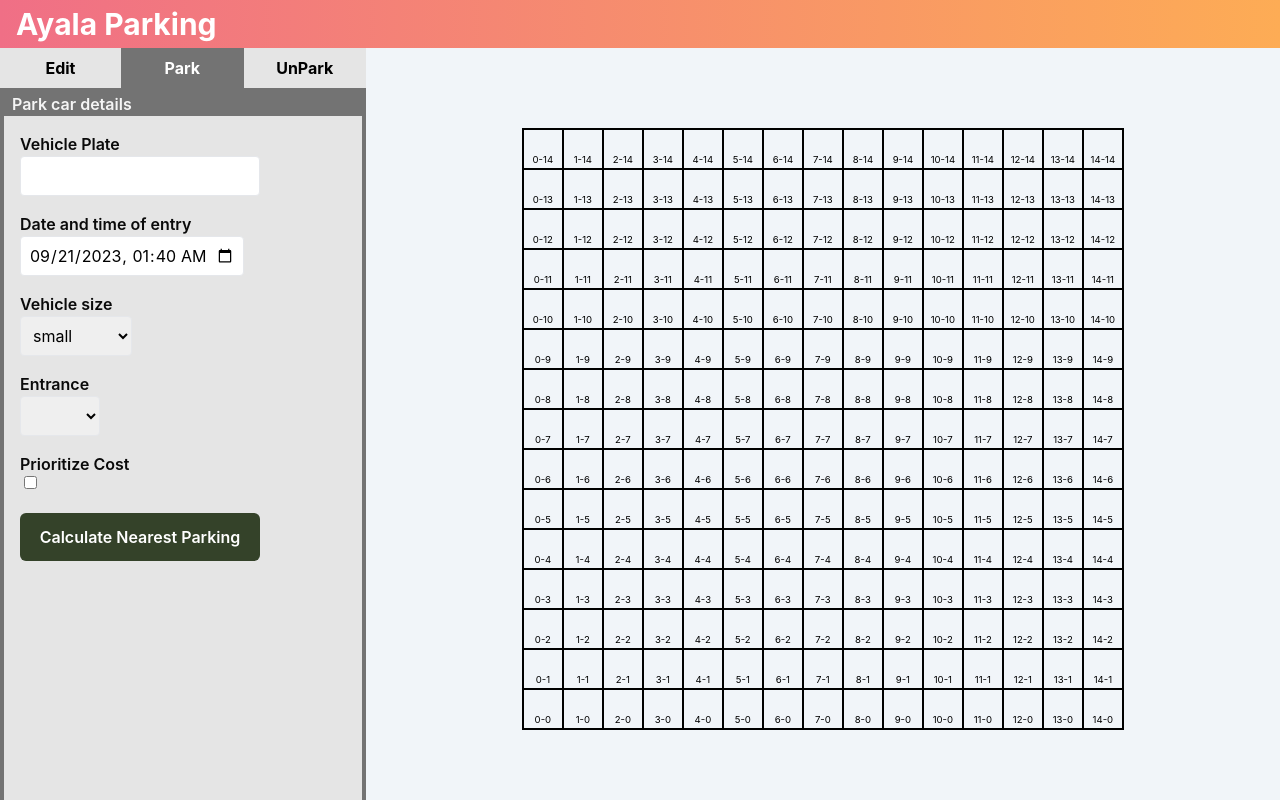
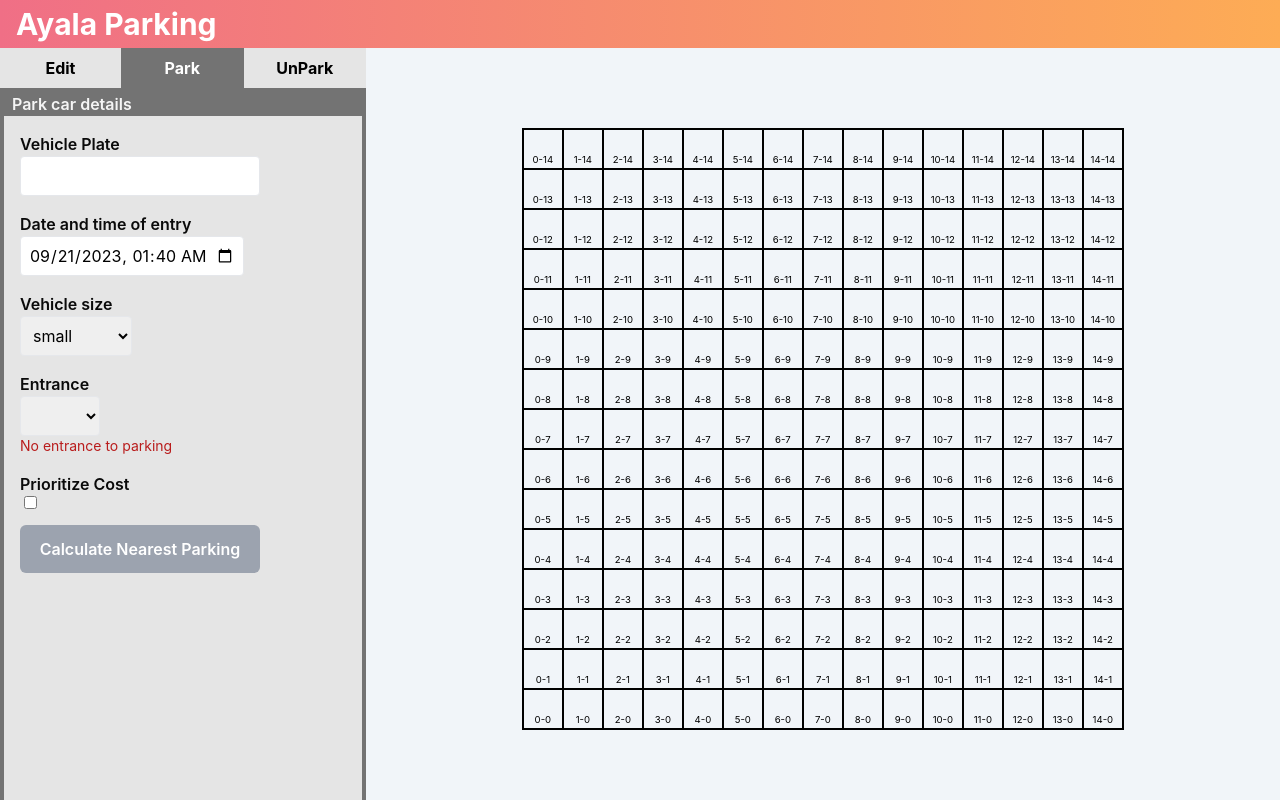
Before and after one commit to Hoshaiah/ayalaparking-frontend, a React (Create React App) app: page / in a window 1280 px wide. Both pictures are taken after a click on the button "Park". Built offline with nearby package versions, Linux system fonts and the light colour scheme.

Commit message:
disabled calculate nearest parking when no entrance is available

```diff
--- a/src/components/SideNav/ParkView.jsx
+++ b/src/components/SideNav/ParkView.jsx
@@ -17,7 +17,9 @@
     const [entranceInput, setEntranceInput] = useState(getEntranceNodes(graph.nodeOccupancy)[0])
     const [prioritizeCostInput, setPriorityCostInput]= useState(false)
     const [vehicleSize, setVehicleSize]= useState('small')
+    const [calculateButtonDisabled, setCalculateButtonDisabled] = useState(false)
     const [parkButtonDisabled, setParkButtonDisabled] = useState(true)
+    const [entranceSelectionHelperText, setEntranceSelectionHelperText] = useState(true)
 
     const handleDateInputChange = (e) => {
         setDateTimeHelperText('')
@@ -97,6 +99,19 @@
     }
 
     useEffect(()=> {
+        const changeCaculateButtonAvailability= () => {
+            if(entranceSelection.length === 0) {
+                setCalculateButtonDisabled(true)
+                setEntranceSelectionHelperText('No entrance to parking')
+            } else {
+                setCalculateButtonDisabled(false)
+                setEntranceSelectionHelperText('')
+            }
+        }
+        changeCaculateButtonAvailability()
+    },[entranceSelection])
+
+    useEffect(()=> {
         const changeParkButtonAvailability = () => {
             if(graph.shortestPath.length > 0) {
                 setParkButtonDisabled(false)
@@ -174,6 +189,7 @@
                             </option>
                         ))}
                     </select>
+                    <p className="text-red-700 text-sm">{entranceSelectionHelperText}</p>
                 </div>
                 <div className="flex flex-col items-start w-full px-4 mt-4">
                     <h1 className="font-semibold text-neutral-950">Prioritize Cost</h1>
@@ -185,7 +201,7 @@
                     />
                 </div>
                 <div className="flex flex-col w-full px-4 mt-4">
-                    <button className="bg-tree text-white font-semibold p-1 rounded-md w-60 h-12 my-2" onClick={handleCalculateShortestPaths}>{graph.shortestPath.length > 0 ?'Recalculate Parking':`Calculate Nearest Parking`}</button>
+                    <button className={`${calculateButtonDisabled ? 'bg-gray-400':'bg-tree'} text-white font-semibold p-1 rounded-md w-60 h-12 my-2"`} onClick={handleCalculateShortestPaths}>{graph.shortestPath.length > 0 ?'Recalculate Parking':`Calculate Nearest Parking`}</button>
                     {!parkButtonDisabled && <button className="bg-pink text-white font-semibold p-1 rounded-md w-60 h-12 my-2" onClick={handleParkVehicle} disabled={parkButtonDisabled}>Park</button>}
                 </div>
             </div>
```
